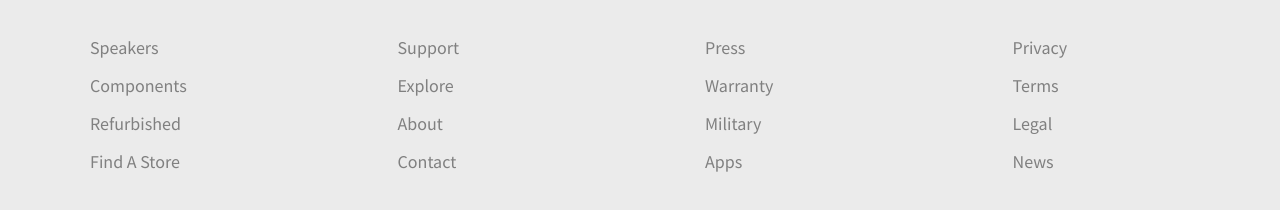
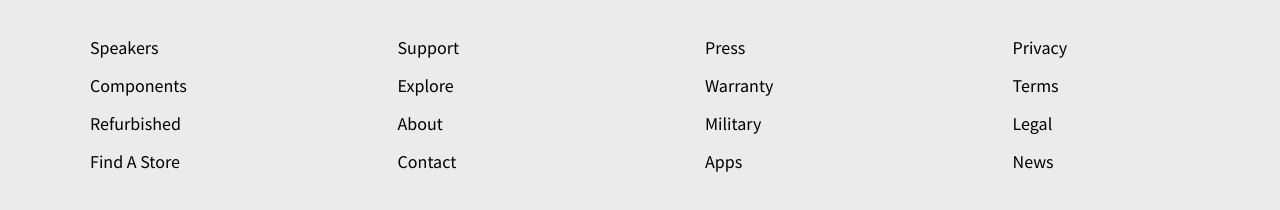
Before and after one commit to renzgabrinao/P01-FWD2-MockWebsite, a website: page dev/index.html in a window 1280 px wide. Shown: the part 11032-11242 px from the top of the page. Drawn offline with nearby package versions, Linux system fonts and the light colour scheme; files that its build step writes are made by us from their sources; files whose address does not match are found by name.

Commit message:
add A tag inside li tag

```diff
--- a/dev/index.html
+++ b/dev/index.html
@@ -354,36 +354,68 @@
 			<!-- Footer Lists -->
 			<div class="first">
 				<ul>
-					<li>Speakers</li>
-					<li>Components</li>
-					<li>Refurbished</li>
-					<li>Find A Store</li>
+					<li>
+						<a href="#">Speakers</a>
+					</li>
+					<li>
+						<a href="#">Components</a>
+					</li>
+					<li>
+						<a href="#">Refurbished</a>
+					</li>
+					<li>
+						<a href="#">Find A Store</a>
+					</li>
 
 				</ul>
 			</div>
 			<div class="second">
 				<ul>
-					<li>Support</li>
-					<li>Explore</li>
-					<li>About</li>
-					<li>Contact</li>
+					<li>
+						<a href="#">Support</a>
+					</li>
+					<li>
+						<a href="#">Explore</a>
+					</li>
+					<li>
+						<a href="#">About</a>
+					</li>
+					<li>
+						<a href="#">Contact</a>
+					</li>
 				</ul>
 			</div>
 			<div class="third">
 				<ul>
-					<li>Press</li>
-					<li>Warranty</li>
-					<li>Military</li>
-					<li>Apps</li>
+					<li>
+						<a href="#">Press</a>
+					</li>
+					<li>
+						<a href="#">Warranty</a>
+					</li>
+					<li>
+						<a href="#">Military</a>
+					</li>
+					<li>
+						<a href="#">Apps</a>
+					</li>
 
 				</ul>
 			</div>
 			<div class="fourth">
 				<ul>
-					<li>Privacy</li>
-					<li>Terms</li>
-					<li>Legal</li>
-					<li>News</li>
+					<li>
+						<a href="#">Privacy</a>
+					</li>
+					<li>
+						<a href="#">Terms</a>
+					</li>
+					<li>
+						<a href="#">Legal</a>
+					</li>
+					<li>
+						<a href="#">News</a>
+					</li>
 				</ul>
 			</div>
 		</div>
--- a/dev/scss/_global.scss
+++ b/dev/scss/_global.scss
@@ -30,6 +30,7 @@ img {
     height: auto;
 }
 
+
 @media screen and (min-width: $device-xxlarge) {
 
     html {
--- a/dev/scss/components/_footer.scss
+++ b/dev/scss/components/_footer.scss
@@ -31,9 +31,12 @@ $hover-orange: #f15a24;
         padding-bottom: 15px;
         font-size: 18px;
         color: $footer-text-color;
-        &:hover {
-            color: $hover-orange;
-            cursor: pointer;
+        a{
+            text-decoration: none;
+            color: var(--color-black);
+            &:hover{
+                color: $hover-orange;
+            }
         }
     }
     // ------------------ MEDIA QUERIES ------------------ //
```
